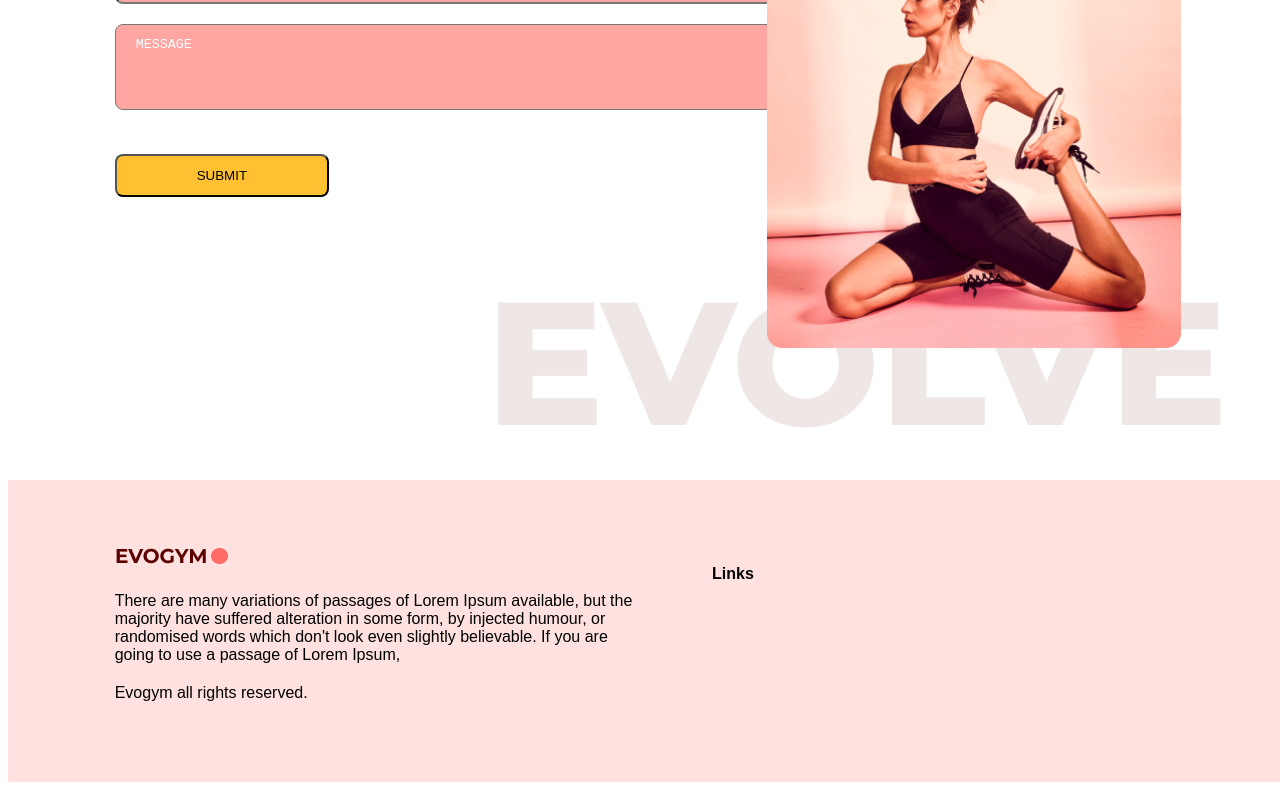
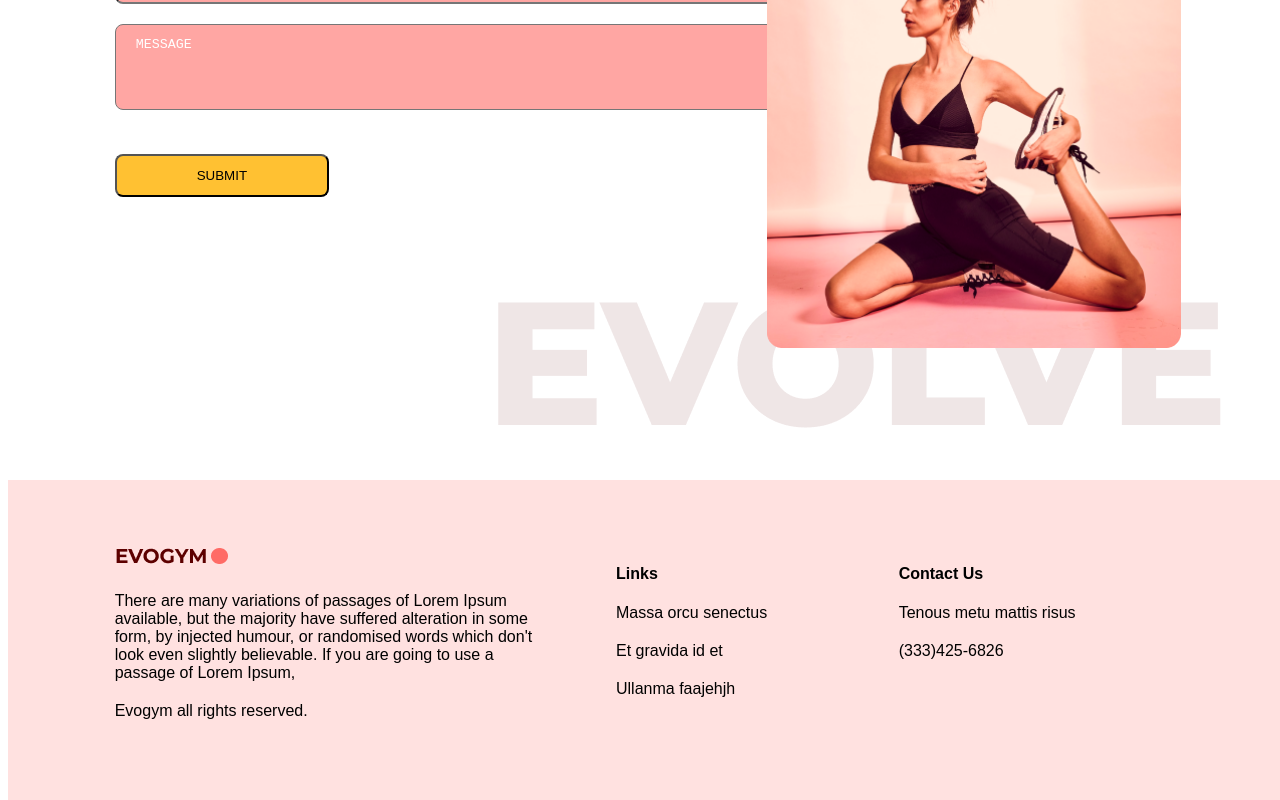
Before and after one commit to fahad39/gym-app, a React (Vite) app: page / in a window 1280 px wide. Shown: the part 3534-4334 px from the top of the page. Built offline with nearby package versions, Linux system fonts and the light colour scheme.

Commit message:
completed contact us

```diff
--- a/src/scenes/footer/index.tsx
+++ b/src/scenes/footer/index.tsx
@@ -21,6 +21,16 @@ const Footer = (props: Props) => {
                 className="mt-16 basis-1/4 md:mt-0"
             >
                 <h4 className="font-bold">Links</h4>
+                <p className="my-5">Massa orcu senectus</p>
+                <p className="my-5">Et gravida id et</p>
+                <p>Ullanma faajehjh</p>
+            </div>
+            <div
+                className="mt-16 basis-1/4 md:mt-0"
+            >
+                <h4 className="font-bold">Contact Us</h4>
+                <p className="my-5">Tenous metu mattis risus</p>
+                <p>(333)425-6826</p>
             </div>
             <div></div>
         </div>
```
